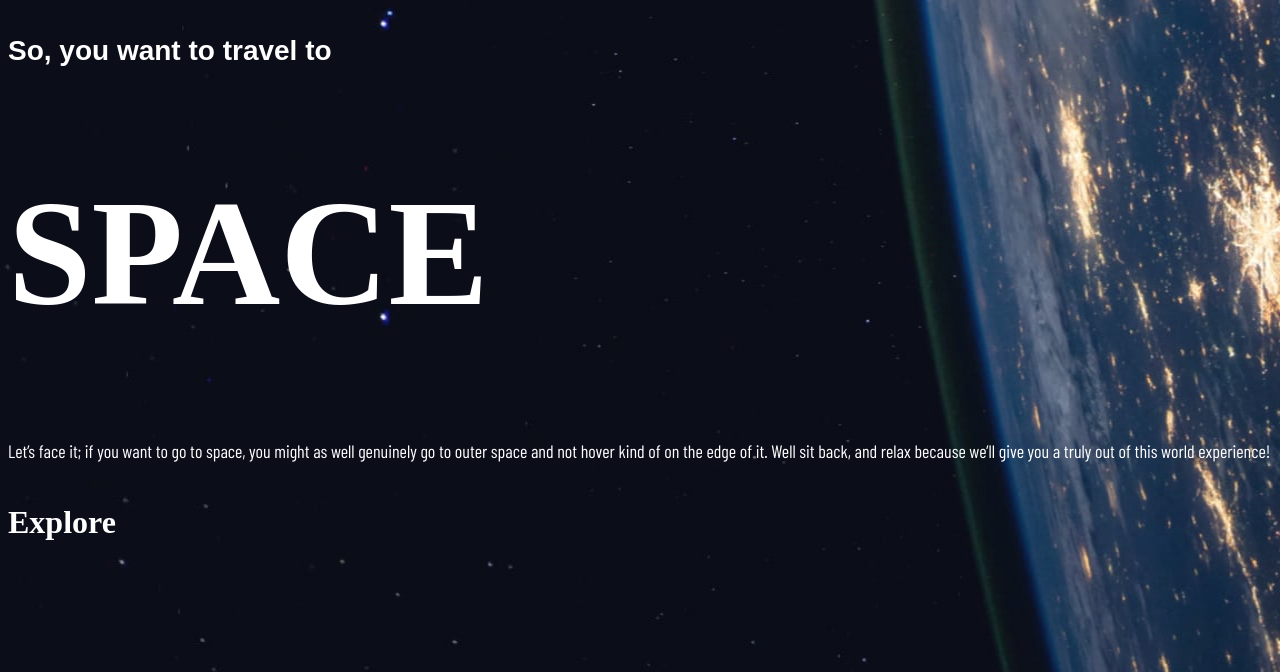
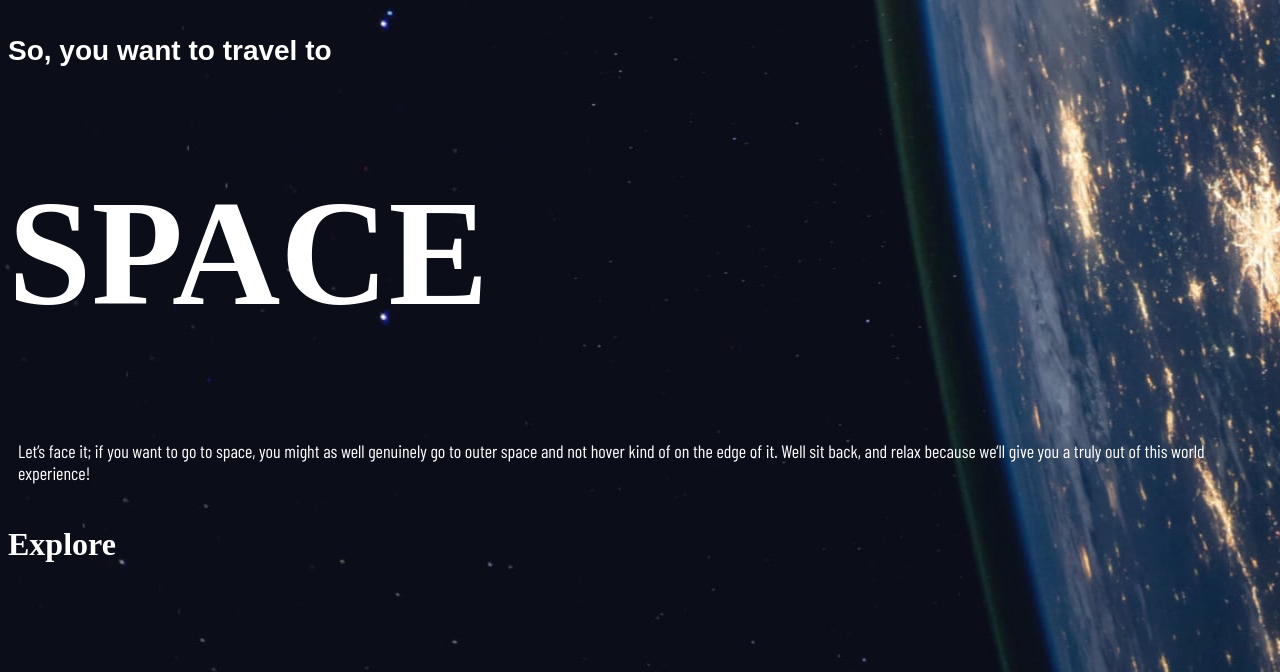
Before and after one commit to PrinceAnumba/Space-Tourism-website, a plain HTML site: page index.html in a window 1280 px wide. Shown: the part 128-800 px from the top of the page. Drawn offline with nearby package versions, Linux system fonts and the light colour scheme; a web font is replaced by a local one.

Commit message:
Index update commit

```diff
--- a/index.html
+++ b/index.html
@@ -44,7 +44,7 @@
     <div class="intro-text">
       <h5>So, you want to travel to</h5>
       <h1>SPACE</h1>
-      <p>Let’s face it; if you want to go to space, you might as well genuinely go to
+      <p style="padding-left: 10px;">Let’s face it; if you want to go to space, you might as well genuinely go to
         outer space and not hover kind of on the edge of it. Well sit back, and relax
         because we’ll give you a truly out of this world experience!</p>
     </div>
```
